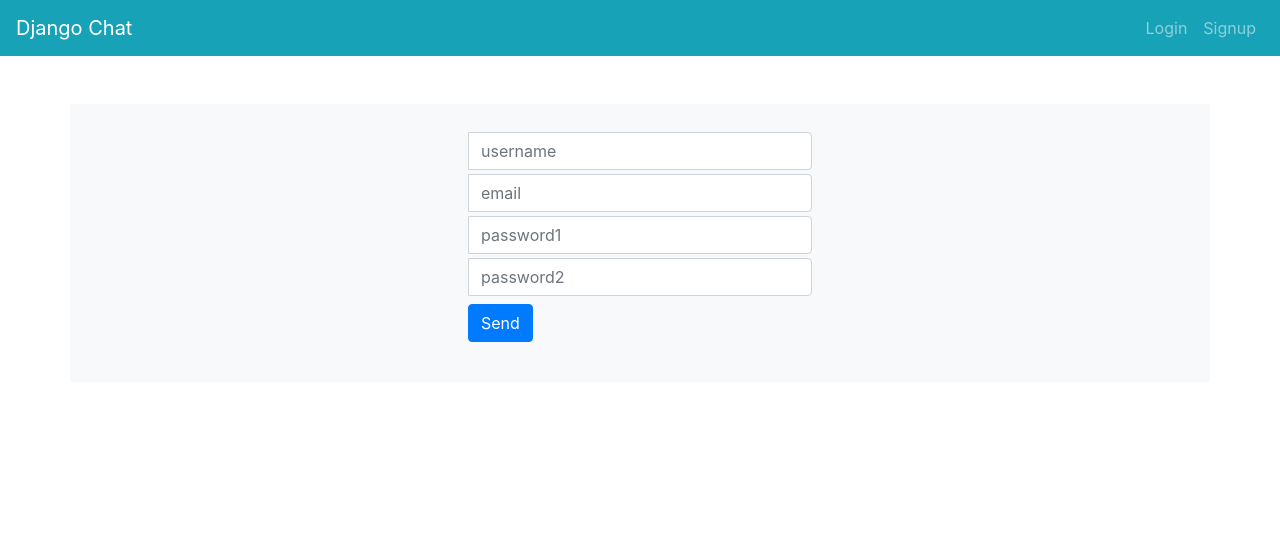
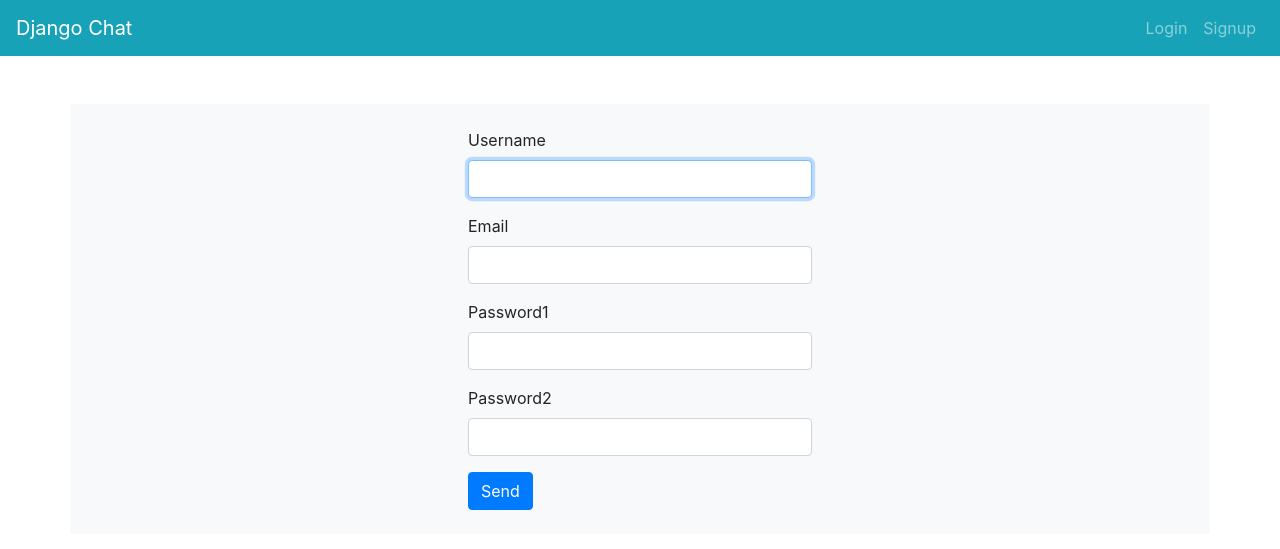
Before and after one commit to Dy0mar/chatroom, a Django app: page /register/ in a window 1280 px wide. Shown: the top 549 px of the page. Run offline with Django 3.2, Linux system fonts and the light colour scheme; some libraries are stand-ins or nearby versions.

Commit message:
change form and add widget_tweaks

```diff
--- a/templates/inc/form.html
+++ b/templates/inc/form.html
@@ -1,13 +1,13 @@
-<form role="form" class="form-horizontal" method="post" action="{{ action }}">{% csrf_token %}
-    <div class="form-group">
-        {% for field in form %}
-            <div class="input-group mt-1">
-                <span class="input-group-addon" style="background-color:#b77b48; color:white"><span class="glyphicon glyphicon-user"></span></span>
-                <input class="form-control" id="{{ field.id_for_label }}" maxlength="30" name="{{ field.html_name }}" value="{{ field.value|default_if_none:"" }}" type="{% if field.html_name|slice:8 == 'password' %}password{% else %}text{% endif %}" placeholder="{{ field.html_name }}" />
-            </div>
-        {% endfor %}
+{% load widget_tweaks %}
 
-        <input type="submit" class="btn btn-primary mt-2" value="Send" />
-        <input type="hidden" name="next" value="{{ next }}" />
-    </div>
+<form method="post" class="form" action="{{ action }}">
+    {% csrf_token %}
+    {% for field in form %}
+        <div class="form-group">
+            <label for="{{ field.id_for_label }}">{{ field.html_name|title }}</label>
+            {{ field |add_class:"form-control" }}
+        </div>
+    {% endfor %}
+    <button class="btn btn-primary" type="submit">Send</button>
+    <input type="hidden" name="next" value="{{ next }}" />
 </form>
```
